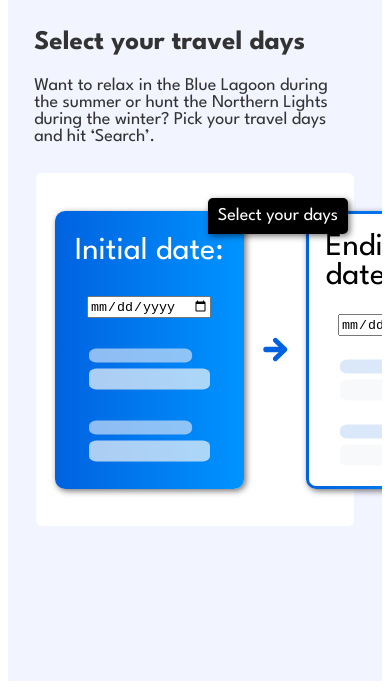
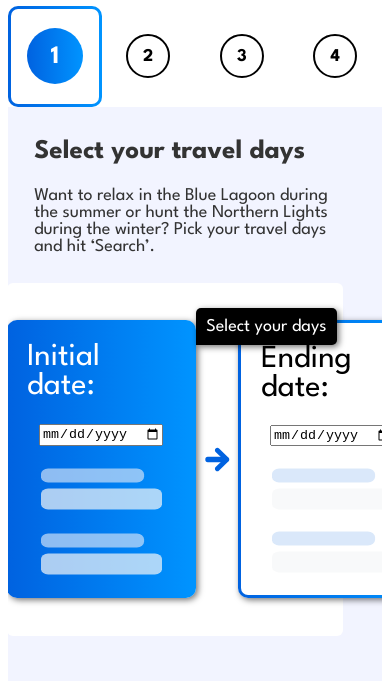
Before and after one commit to joseima/Easy-Online-Booking-Process, a plain HTML site: page index.html in a window 390 px wide. Shown: the part 171-860 px from the top of the page. Drawn offline with Linux system fonts and the light colour scheme.

Commit message:
new media queries 4 mobile

```diff
--- a/css/global.css
+++ b/css/global.css
@@ -891,6 +891,9 @@ body #wrap .inner .content div.form-inputs.send-form button:hover {
     border: 1px solid #0062e0;
     cursor: pointer;
 }
+
+/*----- MEDIA QUERIES -----*/
+
 @media screen and (max-width: 1100px) {
   body #wrap {
     position: relative;
@@ -916,10 +919,10 @@ body #wrap .inner .content div.form-inputs.send-form button:hover {
   }
   body #wrap .frame {
     width: 100%;
-    height: 90%;
+    height: 120%;
     bottom: 0;
     left: 0;
-    top: 10%;
+    top: 14%;
   }
   body #wrap .frame .nav h2,
   body #wrap .frame .nav p {
@@ -995,3 +998,16 @@ body #wrap .inner .content div.form-inputs.send-form button:hover {
     grid-template-columns: repeat(auto-fit, minmax(230px, 1fr));
   }
 }
+@media screen and (max-width: 520px) {
+  body #wrap .frame {
+      top: 20%;
+  }
+  body #wrap .inner .content div.form-inputs.dates img {
+      margin: 0px 0px;
+  }
+  body #wrap .inner .content div.form-inputs {
+    width: 100%;
+    padding: 10% 0%;
+    transform: translateX(-20px) !important;
+  }
+}
```
